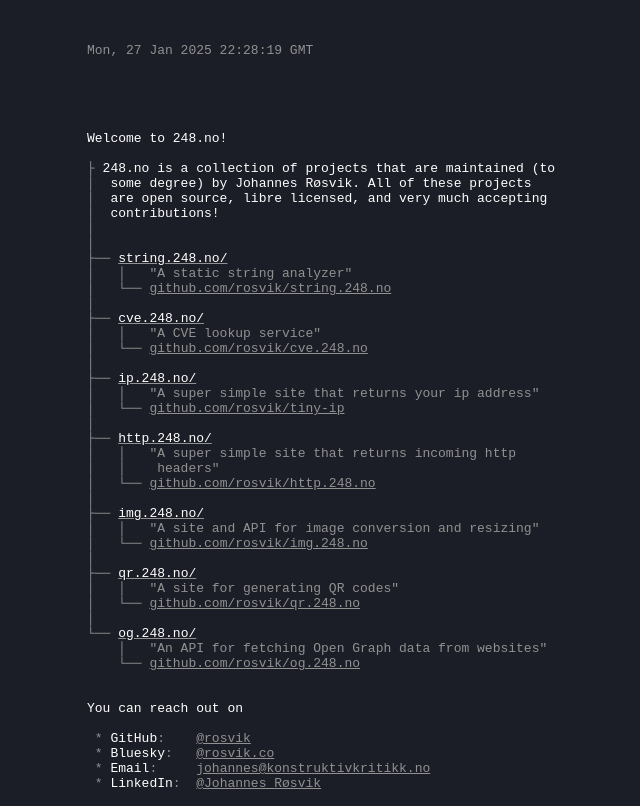
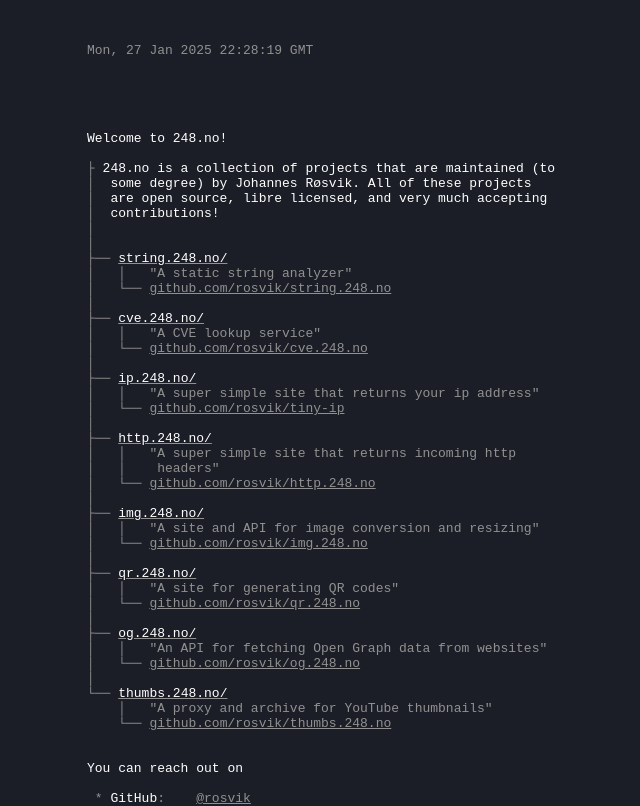
Before and after one commit to rosvik/248.no, a SvelteKit app: page / in a window 1280 px wide. Shown: the top 806 px of the page, without its empty margins (321-961 px from the left). Built offline with nearby package versions, Linux system fonts and the light colour scheme; a web font is replaced by a local one.

Commit message:
feat: add thumbs.248.no

```diff
--- a/src/routes/+page.svelte
+++ b/src/routes/+page.svelte
@@ -32,9 +32,13 @@
 │   │   "A site for generating QR codes"
 │   └── <a href="https://github.com/rosvik/qr.248.no">github.com/rosvik/qr.248.no</a>
 │
-└── <span><a href="https://og.248.no">og.248.no/</a></span>
-    │   "An API for fetching Open Graph data from websites"
-    └── <a href="https://github.com/rosvik/og.248.no">github.com/rosvik/og.248.no</a>
+├── <span><a href="https://og.248.no">og.248.no/</a></span>
+│   │   "An API for fetching Open Graph data from websites"
+│   └── <a href="https://github.com/rosvik/og.248.no">github.com/rosvik/og.248.no</a>
+│
+└── <span><a href="https://thumbs.248.no">thumbs.248.no/</a></span>
+    │   "A proxy and archive for YouTube thumbnails"
+    └── <a href="https://github.com/rosvik/thumbs.248.no">github.com/rosvik/thumbs.248.no</a>
 
 
 <span>You can reach out on</span>
```
Also changed, not shown: 1 other file (tests, documents, lock files or other folders).
